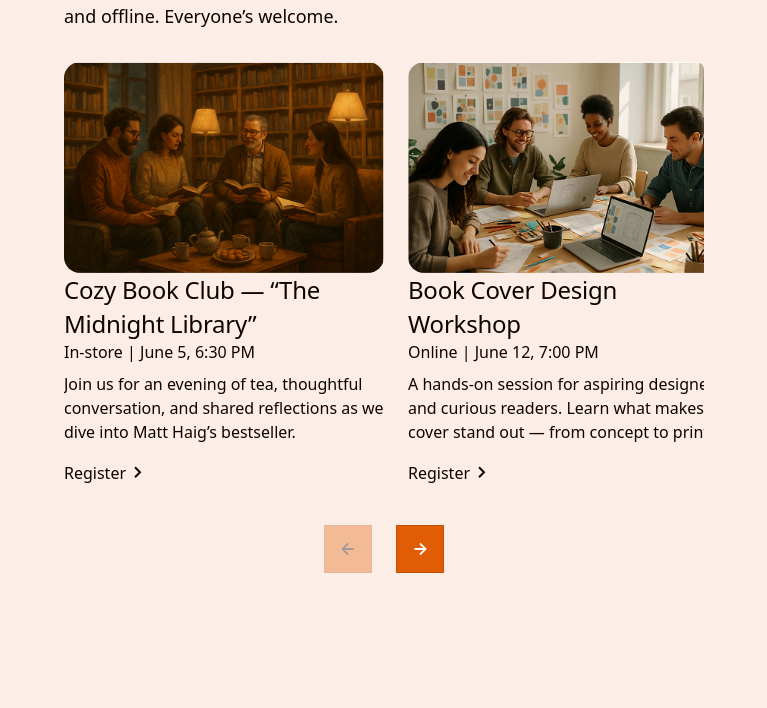
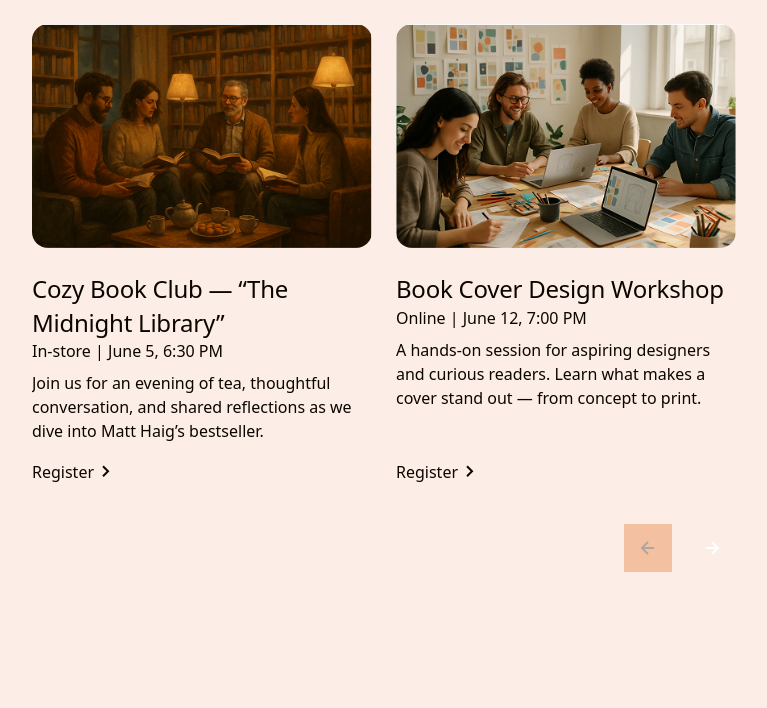
Before and after one commit to ArtemNyow/NovelWay, a website built with Vite: page src/index.html in a window 1280 px wide. Shown: the part 660-1368 px from the top of the page, without its empty margins (256-1023 px from the left). Built offline with nearby package versions, Linux system fonts and the light colour scheme.

Commit message:
fix size

```diff
--- a/src/css/partials/events.css
+++ b/src/css/partials/events.css
@@ -1,7 +1,8 @@
 .events {}
 
-.events-container{
+.events-container {
     margin-bottom: 64px;
+    width: 100%;
 }
 
 .events-text-container {
@@ -31,30 +32,41 @@
     font-size: 18px;
     line-height: 1.5;
     color: #0b0500;
+    max-width: 100%;
+}
+
+.events-swiper {
+    position: relative;
+    border-radius: 8px;
+    overflow: hidden;
 }
 
 .events-list {
-    gap: 24px;
+    display: flex;
     margin-bottom: 56px;
+    padding: 0;
+    list-style: none;
 }
 
 .events-list-item {
+    flex-shrink: 0;
     width: 100%;
 }
 
 .events-list-item-img {
+    width: 100%;
     border-radius: 16px;
+    margin-bottom: 24px;
+    display: block;
 }
 
-.events-list-item-text-container{
+.events-list-item-text-container {
     display: flex;
     flex-direction: column;
     align-items: flex-start;
     justify-content: space-between;
     height: 220px;
 }
-
-.events-list-item-text-container-text {}
 
 .events-list-item-format {
     font-weight: 400;
@@ -89,48 +101,42 @@
     background-color: transparent;
     fill: #0b0500;
     padding-left: 0;
+    cursor: pointer;
 }
 
-.button-icon{
+.button-icon {
     fill: #0b0500;
     width: 24px;
     height: 24px;
 }
 
-.swiper {
-    position: relative;
-    border-radius: 8px;
-    overflow: hidden;
+/* Унікальні стилі для кнопок навігації events swiper */
+.events-slider-controls {
+    display: flex;
+    gap: 16px;
+    justify-content: flex-end;
+    margin-bottom: 32px;
 }
 
-.swiper-wrapper {
+.events-swiper-button-prev,
+.events-swiper-button-next {
+    width: 48px;
+    height: 48px;
+    background: none;
+    border: none;
+    cursor: pointer;
+    padding: 0;
     display: flex;
+    align-items: center;
+    justify-content: center;
+    transition: opacity 0.3s ease;
 }
 
-.swiper-slide {
-    flex-shrink: 0;
-    width: 100%;
-    background-size: cover;
-    background-position: center;
-    position: relative;
-}
-
-.slider-controls{
-    position: relative;
-}
-
-.slider-controls .swiper-button-prev,
-.slider-controls .swiper-button-next {
-    width: 48px;
-    height: 48px;
-
-    position: static;
-    top: auto;
-    left: auto;
-    right: auto;
-    bottom: auto;
-    transform: none;
-    margin-top: 0;
+.events-swiper-button-prev.disabled,
+.events-swiper-button-next.disabled {
+    opacity: 0.3;
+    cursor: default;
+    pointer-events: none;
 }
 
 .swiper-button-prev::after,
@@ -139,34 +145,49 @@
     content: none;
 }
 
-@media screen and (min-width: 374px){
-    .events-container{
-        max-width: 343px;
+/* Адаптивність */
+
+@media screen and (min-width: 375px) {
+    .events-container {
+        width: 375px;
     }
+
 
 }
 
-@media screen and (min-width: 768px){
+@media screen and (min-width: 768px) {
     .events-container {
-        max-width: 704px;
+        width: 768px;
     }
 
-    .events-list{
+    .events-list {
         margin-bottom: 32px;
+        spaceBetween: 0,
     }
 
+
+
     .events-text-container-text {
-        width: 560px;
+        max-width: 560px;
     }
 }
 
-@media screen and (min-width: 1440px){
+@media screen and (min-width: 1440px) {
     .events-container {
-            max-width: 1312px;
+        width: 1440px;
     }
 
-    .swiper-button-prev,
-    .swiper-button-next {
-        display: none !important;
+
+    /* Ховаємо кнопки навігації на широких екранах */
+    .events-slider-controls {
+        display: none;
     }
+
+    .events-list-item {
+        width: 421px;
+        flex-shrink: 0;
+    }
+
+
+
 }
--- a/src/js/events.js
+++ b/src/js/events.js
@@ -3,34 +3,39 @@
 import 'swiper/css';
 import 'swiper/css/navigation';
 
-const prevBtn = document.querySelector('.swiper-button-prev');
-const nextBtn = document.querySelector('.swiper-button-next');
-let swiperInstance = null;
-
-const swiper = new Swiper('.swiper', {
+const swiper = new Swiper('.events-swiper', {
   modules: [Navigation],
   slidesPerView: 1,
   loop: false,
+  roundLengths: true,
+
   navigation: {
-    nextEl: '.swiper-button-next',
-    prevEl: '.swiper-button-prev',
+    nextEl: '.events-swiper-button-next',
+    prevEl: '.events-swiper-button-prev',
+  },
+  breakpoints: {
+    768: {
+      slidesPerView: 2,
+      spaceBetween: 24,
+    },
+    1440: {
+      slidesPerView: 3,
+      spaceBetween: 24,
+      allowSlideNext:false
+    },
   },
   on: {
     init: updateButtonsState,
     slideChange: updateButtonsState,
   },
-  breakpoints: {
-    768: {
-      slidesPerView: 2,
-    },
-    1440: {
-      slidesPerView: 3,
-    }
-  },
 });
 
+function updateButtonsState(swiper) {
+  const prevBtn = document.querySelector('.events-swiper-button-prev');
+  const nextBtn = document.querySelector('.events-swiper-button-next');
 
-function updateButtonsState(swiper) {
+  if (!prevBtn || !nextBtn) return;
+
   if (swiper.isBeginning) {
     prevBtn.disabled = true;
     prevBtn.classList.add('disabled');
@@ -38,7 +43,6 @@
     prevBtn.disabled = false;
     prevBtn.classList.remove('disabled');
   }
-
 
   if (swiper.isEnd) {
     nextBtn.disabled = true;
--- a/src/partials/events.html
+++ b/src/partials/events.html
@@ -4,10 +4,12 @@
       <h3 class="events-text-container-prevtitle">Events</h3>
       <h2 class="events-text-container-title">Upcoming Events at Booksy</h2>
       <p class="events-text-container-text">
-                Discover readings, workshops, and bookish gatherings — online and offline. Everyone’s welcome.
+        Discover readings, workshops, and bookish gatherings — online and
+        offline. Everyone’s welcome.
       </p>
     </div>
-        <div class="swiper">
+
+    <div class="events-swiper swiper">
       <ul class="events-list swiper-wrapper">
         <li class="events-list-item swiper-slide">
           <img
@@ -16,24 +18,35 @@
             class="events-list-item-img"
             width="340"
             height="277"
-                    srcset="/img/events/img-1-decktop.jpg   1x, /img/events/img-1-@2x-decktop.jpeg 2x"/>
+            srcset="
+              /img/events/img-1-decktop.jpg      1x,
+              /img/events/img-1-@2x-decktop.jpeg 2x
+            "
+          />
           <div class="events-list-item-text-container">
             <div class="events-list-item-text-container-text">
-                           <h2 class="events-list-item-title">Cozy Book Club — “The Midnight Library”</h2>
+              <h2 class="events-list-item-title">
+                Cozy Book Club — “The Midnight Library”
+              </h2>
               <p class="events-list-item-format">In-store | June 5, 6:30 PM</p>
               <p class="events-list-item-text">
-                                Join us for an evening of tea, thoughtful conversation, and shared reflections as we dive into Matt
-                                Haig’s bestseller.
+                Join us for an evening of tea, thoughtful conversation, and
+                shared reflections as we dive into Matt Haig’s bestseller.
               </p>
             </div>
-                        <button id="registerBtn1" class="events-list-item-btn" onclick="openModal('Cozy Book Club — “The Midnight Library”', 'event1')">
+            <button
+              id="registerBtn1"
+              class="events-list-item-btn"
+              onclick="openModal('Cozy Book Club — “The Midnight Library”', 'event1')"
+            >
               Register
-                            <svg  class="button-icon" width="8" height="12">
+              <svg class="button-icon" width="8" height="12">
                 <use href="/img/sprite.svg#icon-chevron-right"></use>
               </svg>
             </button>
           </div>
         </li>
+
         <li class="events-list-item swiper-slide">
           <img
             src="/img/events/img-2-decktop.jpg"
@@ -41,17 +54,25 @@
             class="events-list-item-img"
             width="340"
             height="277"
-                    srcset="/img/events/img-2-decktop.jpg   1x, /img/events/img-2-@2x-decktop.jpeg 2x" />
+            srcset="
+              /img/events/img-2-decktop.jpg      1x,
+              /img/events/img-2-@2x-decktop.jpeg 2x
+            "
+          />
           <div class="events-list-item-text-container">
             <div class="events-list-item-text-container-text">
               <h2 class="events-list-item-title">Book Cover Design Workshop</h2>
               <p class="events-list-item-format">Online | June 12, 7:00 PM</p>
               <p class="events-list-item-text">
-                                A hands-on session for aspiring designers and curious readers. Learn what makes a cover stand out —
-                                from concept to print.
+                A hands-on session for aspiring designers and curious readers.
+                Learn what makes a cover stand out — from concept to print.
               </p>
             </div>
-                        <button id="registerBtn2" class="events-list-item-btn" onclick="openModal('Book Cover Design Workshop', 'event2')">
+            <button
+              id="registerBtn2"
+              class="events-list-item-btn"
+              onclick="openModal('Book Cover Design Workshop', 'event2')"
+            >
               Register
               <svg class="button-icon" width="8" height="12">
                 <use href="/img/sprite.svg#icon-chevron-right"></use>
@@ -59,6 +80,7 @@
             </button>
           </div>
         </li>
+
         <li class="events-list-item swiper-slide">
           <img
             src="/img/events/img-3-decktop.jpg"
@@ -66,16 +88,27 @@
             class="events-list-item-img"
             width="340"
             height="277"
-                    srcset="/img/events/img-3-decktop.jpg   1x, /img/events/img-3-@2x-decktop.jpeg 2x" />
+            srcset="
+              /img/events/img-3-decktop.jpg      1x,
+              /img/events/img-3-@2x-decktop.jpeg 2x
+            "
+          />
           <div class="events-list-item-text-container">
             <div class="events-list-item-text-container-text">
               <h2 class="events-list-item-title">Children’s Story Hour</h2>
-                            <p class="events-list-item-format">In-store | June 15, 11:00 AM</p>
+              <p class="events-list-item-format">
+                In-store | June 15, 11:00 AM
+              </p>
               <p class="events-list-item-text">
-                                A magical morning of stories, games, and imagination for our youngest book lovers (ages 4–8).
+                A magical morning of stories, games, and imagination for our
+                youngest book lovers (ages 4–8).
               </p>
             </div>
-                        <button id="registerBtn3" class="events-list-item-btn" onclick="openModal('Children’s Story Hour', 'event3')">
+            <button
+              id="registerBtn3"
+              class="events-list-item-btn"
+              onclick="openModal('Children’s Story Hour', 'event3')"
+            >
               Register
               <svg class="button-icon" width="8" height="12">
                 <use href="/img/sprite.svg#icon-chevron-right"></use>
@@ -85,13 +118,13 @@
         </li>
       </ul>
 
-            <div class="slider-controls">
-              <button class="swiper-button-prev arrow-btn">
+      <div class="events-slider-controls slider-controls">
+        <button class="events-swiper-button-prev arrow-btn">
           <svg class="icon-arrow" width="24" height="24">
             <use href="/img/sprite.svg#icon-left-arrow-alt"></use>
           </svg>
         </button>
-              <button class="swiper-button-next arrow-btn">
+        <button class="events-swiper-button-next arrow-btn">
           <svg class="icon-arrow" width="24" height="24">
             <use href="/img/sprite.svg#icon-right-arrow-alt"></use>
           </svg>
```
Lines whose indentation alone changed are shown as unchanged.
